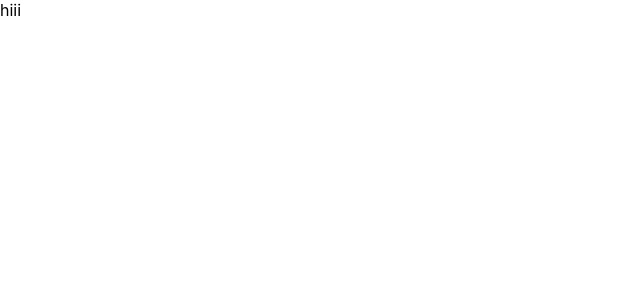
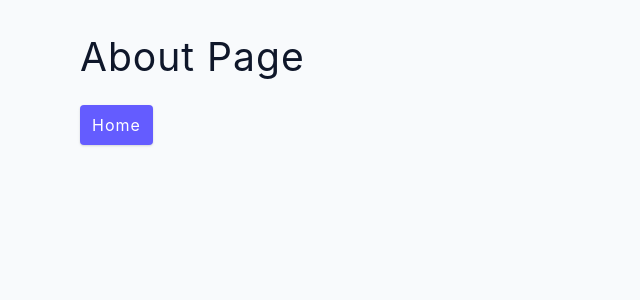
Before and after one commit to Er-RP/react-tutorials, a React (Create React App) app: page /about in a window 1280 px wide. Shown: the top 300 px of the page, without its empty margins (0-640 px from the left). Built offline with nearby package versions, Linux system fonts and the light colour scheme.

Commit message:
Simple Routing

```diff
--- a/package.json
+++ b/package.json
@@ -5,6 +5,7 @@
   "dependencies": {
     "react": "^18.1.0",
     "react-dom": "^18.1.0",
+    "react-router-dom": "^6.3.0",
     "react-scripts": "5.0.1"
   },
   "scripts": {
--- a/src/App.js
+++ b/src/App.js
@@ -1,5 +1,18 @@
+import { Routes, Route } from "react-router-dom";
+import About from "./pages/About";
+import Error from "./pages/Error";
+import Home from "./pages/Home";
+import Products from "./pages/Products";
+
 const App = () => {
-  return <div>hiii</div>;
+  return (
+    <Routes>
+      <Route path="/" element={<Home />} />
+      <Route path="about" element={<About />} />
+      <Route path="products" element={<Products />} />
+      <Route path="*" element={<Error />} />
+    </Routes>
+  );
 };
 
 export default App;
--- a/src/index.css
+++ b/src/index.css
@@ -1,10 +1,297 @@
+*,
+::after,
+::before {
+  box-sizing: border-box;
+}
+/* fonts */
+/* @import url("https://fonts.googleapis.com/css2?family=Roboto:wght@400;500;600&family=Montserrat&display=swap"); */
+
+html {
+  font-size: 100%;
+} /*16px*/
+
+:root {
+  /* colors */
+  --primary-100: #e2e0ff;
+  --primary-200: #c1beff;
+  --primary-300: #a29dff;
+  --primary-400: #837dff;
+  --primary-500: #645cff;
+  --primary-600: #504acc;
+  --primary-700: #3c3799;
+  --primary-800: #282566;
+  --primary-900: #141233;
+
+  /* grey */
+  --grey-50: #f8fafc;
+  --grey-100: #f1f5f9;
+  --grey-200: #e2e8f0;
+  --grey-300: #cbd5e1;
+  --grey-400: #94a3b8;
+  --grey-500: #64748b;
+  --grey-600: #475569;
+  --grey-700: #334155;
+  --grey-800: #1e293b;
+  --grey-900: #0f172a;
+  /* rest of the colors */
+  --black: #222;
+  --white: #fff;
+  --red-light: #f8d7da;
+  --red-dark: #842029;
+  --green-light: #d1e7dd;
+  --green-dark: #0f5132;
+
+  /* fonts  */
+
+  --small-text: 0.875rem;
+  --extra-small-text: 0.7em;
+  /* rest of the vars */
+  --backgroundColor: var(--grey-50);
+  --textColor: var(--grey-900);
+  --borderRadius: 0.25rem;
+  --letterSpacing: 1px;
+  --transition: 0.3s ease-in-out all;
+  --max-width: 1120px;
+  --fixed-width: 600px;
+
+  /* box shadow*/
+  --shadow-1: 0 1px 3px 0 rgba(0, 0, 0, 0.1), 0 1px 2px 0 rgba(0, 0, 0, 0.06);
+  --shadow-2: 0 4px 6px -1px rgba(0, 0, 0, 0.1),
+    0 2px 4px -1px rgba(0, 0, 0, 0.06);
+  --shadow-3: 0 10px 15px -3px rgba(0, 0, 0, 0.1),
+    0 4px 6px -2px rgba(0, 0, 0, 0.05);
+  --shadow-4: 0 20px 25px -5px rgba(0, 0, 0, 0.1),
+    0 10px 10px -5px rgba(0, 0, 0, 0.04);
+}
+
 body {
+  max-width: 1440px;
   margin: 0 auto;
+  background: var(--backgroundColor);
+  font-family: -apple-system, BlinkMacSystemFont, "Segoe UI", Roboto, Oxygen,
+    Ubuntu, Cantarell, "Open Sans", "Helvetica Neue", sans-serif;
+  font-weight: 400;
+  line-height: 1.75;
+  color: var(--textColor);
+}
+
+p {
+  margin-bottom: 1.5rem;
+  max-width: 40em;
+}
+
+h1,
+h2,
+h3,
+h4,
+h5 {
+  margin: 0;
+  margin-bottom: 1.38rem;
+  font-family: var(--headingFont);
+  font-weight: 400;
+  line-height: 1.3;
+  text-transform: capitalize;
+  letter-spacing: var(--letterSpacing);
+}
+
+h1 {
+  margin-top: 0;
+  font-size: 3.052rem;
+}
+
+h2 {
+  font-size: 2.441rem;
+}
+
+h3 {
+  font-size: 1.953rem;
+}
+
+h4 {
+  font-size: 1.563rem;
+}
+
+h5 {
+  font-size: 1.25rem;
+}
+
+small,
+.text-small {
+  font-size: var(--small-text);
+}
+
+a {
+  text-decoration: none;
+}
+ul {
+  list-style-type: none;
   padding: 0;
-  font-family: -apple-system, BlinkMacSystemFont, "Segoe UI", "Roboto", "Oxygen",
-    "Ubuntu", "Cantarell", "Fira Sans", "Droid Sans", "Helvetica Neue",
-    sans-serif;
-  -webkit-font-smoothing: antialiased;
-  -moz-osx-font-smoothing: grayscale;
-  max-width: 1440px;
 }
+
+.img {
+  width: 100%;
+  display: block;
+  object-fit: cover;
+}
+/* buttons */
+
+.btn {
+  cursor: pointer;
+  color: var(--white);
+  background: var(--primary-500);
+  border: transparent;
+  border-radius: var(--borderRadius);
+  letter-spacing: var(--letterSpacing);
+  padding: 0.375rem 0.75rem;
+  box-shadow: var(--shadow-1);
+  transition: var(--transition);
+  text-transform: capitalize;
+  display: inline-block;
+}
+.btn:hover {
+  background: var(--primary-700);
+  box-shadow: var(--shadow-3);
+}
+.btn-hipster {
+  color: var(--primary-500);
+  background: var(--primary-200);
+}
+.btn-hipster:hover {
+  color: var(--primary-200);
+  background: var(--primary-700);
+}
+.btn-block {
+  width: 100%;
+}
+
+/* alerts */
+.alert {
+  padding: 0.375rem 0.75rem;
+  margin-bottom: 1rem;
+  border-color: transparent;
+  border-radius: var(--borderRadius);
+}
+
+.alert-danger {
+  color: var(--red-dark);
+  background: var(--red-light);
+}
+.alert-success {
+  color: var(--green-dark);
+  background: var(--green-light);
+}
+/* form */
+
+.form {
+  width: 90vw;
+  max-width: 400px;
+  background: var(--white);
+  border-radius: var(--borderRadius);
+  box-shadow: var(--shadow-2);
+  padding: 2rem 2.5rem;
+  margin: 3rem 0;
+}
+.form-label {
+  display: block;
+  font-size: var(--small-text);
+  margin-bottom: 0.5rem;
+  text-transform: capitalize;
+  letter-spacing: var(--letterSpacing);
+}
+.form-input,
+.form-textarea {
+  width: 100%;
+  padding: 0.375rem 0.75rem;
+  border-radius: var(--borderRadius);
+  background: var(--backgroundColor);
+  border: 1px solid var(--grey-200);
+}
+
+.form-row {
+  margin-bottom: 1rem;
+}
+
+.form-textarea {
+  height: 7rem;
+}
+::placeholder {
+  font-family: inherit;
+  color: var(--grey-400);
+}
+.form-alert {
+  color: var(--red-dark);
+  letter-spacing: var(--letterSpacing);
+  text-transform: capitalize;
+}
+/* alert */
+
+@keyframes spinner {
+  to {
+    transform: rotate(360deg);
+  }
+}
+.form h5 {
+  text-align: center;
+}
+.form .btn {
+  margin-top: 0.5rem;
+}
+.loading {
+  width: 6rem;
+  height: 6rem;
+  border: 5px solid var(--grey-400);
+  border-radius: 50%;
+  border-top-color: var(--primary-500);
+  animation: spinner 0.6s linear infinite;
+}
+.loading {
+  margin: 0 auto;
+}
+/* title */
+
+.title {
+  text-align: center;
+}
+
+.title-underline {
+  background: var(--primary-500);
+  width: 7rem;
+  height: 0.25rem;
+  margin: 0 auto;
+  margin-top: -1rem;
+}
+
+.section {
+  padding: 2rem 0;
+  width: 90vw;
+  max-width: var(--max-width);
+  margin: 0 auto;
+}
+
+.navbar {
+  width: 90vw;
+  max-width: var(--max-width);
+  margin: 0 auto;
+  display: flex;
+  gap: 1rem;
+}
+
+.link {
+  color: var(--grey-500);
+}
+
+.active {
+  color: var(--primary-500);
+}
+.products article {
+  margin-bottom: 1rem;
+}
+
+.products h5 {
+  margin-bottom: 0;
+}
+
+.product img {
+  width: 200px;
+  height: 150px;
+}
--- a/src/index.js
+++ b/src/index.js
@@ -1,4 +1,5 @@
 import React from "react";
+import { BrowserRouter } from "react-router-dom";
 import ReactDOM from "react-dom/client";
 import "./index.css";
 import App from "./App";
@@ -6,6 +7,8 @@
 const root = ReactDOM.createRoot(document.getElementById("root"));
 root.render(
   <React.StrictMode>
-    <App />
+    <BrowserRouter>
+      <App />
+    </BrowserRouter>
   </React.StrictMode>
 );
--- /dev/null
+++ b/src/pages/About.js
@@ -0,0 +1,14 @@
+import { Link } from "react-router-dom";
+
+const About = () => {
+  return (
+    <section className="section">
+      <h2>About Page</h2>
+      <Link to="/" className="btn">
+        Home
+      </Link>
+    </section>
+  );
+};
+
+export default About;
--- /dev/null
+++ b/src/pages/Error.js
@@ -0,0 +1,13 @@
+import { Link } from "react-router-dom";
+
+const Error = () => {
+  return (
+    <section className="section">
+      <h2>404</h2>
+      <p>Page not found</p>
+      <Link to="/">Home</Link>
+    </section>
+  );
+};
+
+export default Error;
--- /dev/null
+++ b/src/pages/Home.js
@@ -0,0 +1,14 @@
+import { Link } from "react-router-dom";
+
+const Home = () => {
+  return (
+    <section className="section">
+      <h2>Home Page</h2>
+      <Link to="/about" className="btn">
+        About
+      </Link>
+    </section>
+  );
+};
+
+export default Home;
--- /dev/null
+++ b/src/pages/Products.js
@@ -0,0 +1,5 @@
+const Products = () => {
+  return <div>Products</div>;
+};
+
+export default Products;
```
Also changed, not shown: 2 other files (tests, documents, lock files or other folders).
